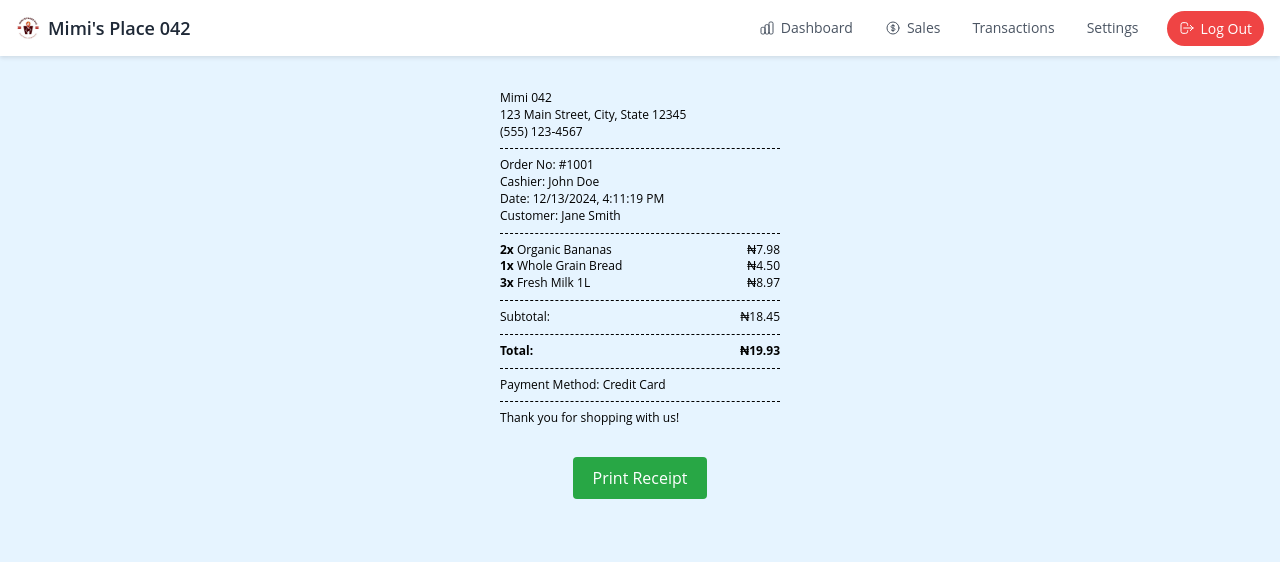
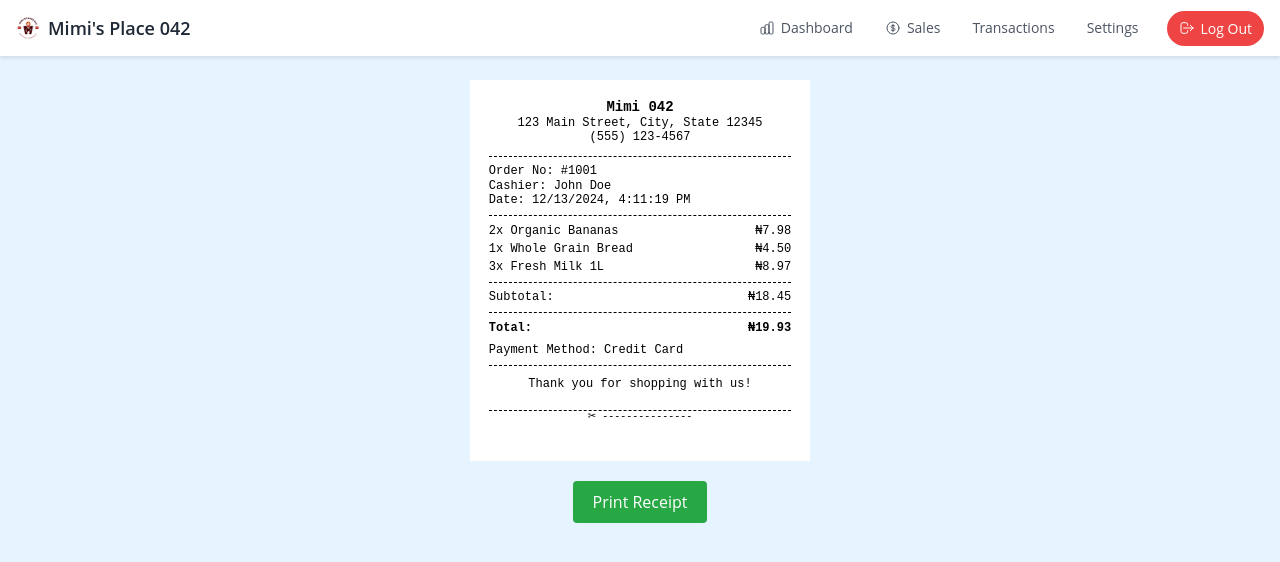
Before and after one commit to ogbochinedu/POS, a React (Vite) app: page /#/receipt in a window 1280 px wide. Shown: the top 562 px of the page. Built offline with nearby package versions, Linux system fonts and the light colour scheme; what pouchdb would draw is missing.

Commit message:
TRY PRINT

```diff
--- a/src/ui/components/print/receipt.jsx
+++ b/src/ui/components/print/receipt.jsx
@@ -193,6 +193,260 @@
 
 // export default Receipt;
 
+// import React, { useRef, useEffect } from 'react';
+
+// const Receipt = ({
+//   businessName,
+//   address,
+//   phoneNumber,
+//   orderNumber,
+//   cashierName,
+//   items,
+//   subtotal,
+//   tax,
+//   total,
+//   paymentMethod,
+//   dateTime,
+//   customerName = '',
+//   customMessage = 'Thank you for your patronage!',
+//   change
+// }) => {
+//   const receiptRef = useRef(null);
+
+//   useEffect(() => {
+//     // Set up event listener when component mounts
+//     if (window.electronAPI?.onFromMain) {
+//       window.electronAPI.onFromMain('reply-from-main', handlePrintResponse);
+//     }
+
+//     // Cleanup listener when component unmounts
+//     return () => {
+//       if (window.electronAPI?.onFromMain) {
+//         window.electronAPI.onFromMain('reply-from-main', null);
+//       }
+//     };
+//   }, []);
+
+//   const handlePrintResponse = (data) => {
+//     console.log('Print response:', data);
+//   };
+
+//   const handlePrint = () => {
+//     console.log('Initiating print...');
+//     if (window.electronAPI?.print) {
+//       const printContent = receiptRef.current.innerHTML;
+//       const printData = `
+//         <!DOCTYPE html>
+//         <html>
+//           <head>
+//             <meta charset="utf-8">
+//             <title>Receipt</title>
+//             <style>
+//               @page {
+//                 margin: 0;
+//                 size: 80mm auto; /* Standard thermal paper width */
+//               }
+
+//               body {
+//                 font-family: 'Courier New', monospace;
+//                 margin: 0;
+//                 padding: 0;
+//                 background-color: white;
+//                 color: black;
+//                 width: 80mm;
+//               }
+
+//               .receipt {
+//                 width: 72mm; /* Account for margins */
+//                 padding: 3mm;
+//                 font-size: 12pt;
+//                 line-height: 1.2;
+//               }
+
+//               /* Header Styles */
+//               .business-header {
+//                 text-align: center;
+//                 margin-bottom: 3mm;
+//               }
+
+//               .business-name {
+//                 font-size: 14pt;
+//                 font-weight: bold;
+//                 margin-bottom: 1mm;
+//               }
+
+//               /* Divider Line */
+//               .divider {
+//                 border-top: 1px dashed black;
+//                 margin: 2mm 0;
+//                 clear: both;
+//               }
+
+//               /* Item Layout */
+//               .item {
+//                 display: flex;
+//                 justify-content: space-between;
+//                 margin: 1mm 0;
+//               }
+
+//               .item-left {
+//                 flex: 1;
+//                 text-align: left;
+//                 padding-right: 2mm;
+//               }
+
+//               .item-right {
+//                 width: 20mm;
+//                 text-align: right;
+//               }
+
+//               /* Totals Section */
+//               .bold {
+//                 font-weight: bold;
+//               }
+
+//               .total-section {
+//                 margin: 2mm 0;
+//               }
+
+//               /* Footer */
+//               .footer {
+//                 text-align: center;
+//                 margin-top: 3mm;
+//                 font-size: 10pt;
+//               }
+
+//               /* Cut Line */
+//               .cut-line {
+//                 border-bottom: 1px dashed black;
+//                 margin: 5mm 0;
+//                 position: relative;
+//               }
+
+//               .cut-line::before {
+//                 content: "✂ ---------------";
+//                 position: absolute;
+//                 left: 0;
+//                 right: 0;
+//                 text-align: center;
+//                 color: black;
+//                 font-size: 8pt;
+//               }
+
+//               /* Ensure proper text wrapping */
+//               * {
+//                 white-space: pre-line;
+//                 word-wrap: break-word;
+//               }
+//             </style>
+//           </head>
+//           <body>
+//             ${printContent}
+//           </body>
+//         </html>
+//       `;
+
+//       try {
+//         window.electronAPI.print('print-request', printData);
+//       } catch (error) {
+//         console.error('Print error:', error);
+//       }
+//     } else {
+//       console.error('Electron API is not available');
+//     }
+//   };
+
+//   const renderLineItem = (item) => {
+//     const itemTotal = (item.price * item.quantity).toFixed(2);
+//     return (
+//       <div className="item">
+//         <div className="item-left">
+//           <span className="bold">{item.quantity}x </span>
+//           {item.name}
+//         </div>
+//         <div className="item-right">₦{itemTotal}</div>
+//       </div>
+//     );
+//   };
+
+//   return (
+//     <div>
+//       <div ref={receiptRef} className="receipt">
+//         <div className="business-header">
+//           <div className="business-name">{businessName}</div>
+//           <div>{address}</div>
+//           <div>{phoneNumber}</div>
+//         </div>
+
+//         <div className="divider" />
+
+//         <div>
+//           <div>Order No: #{orderNumber}</div>
+//           <div>Cashier: {cashierName}</div>
+//           <div>Date: {dateTime}</div>
+//           {customerName && <div>Customer: {customerName}</div>}
+//         </div>
+
+//         <div className="divider" />
+
+//         <div className="items-section">
+//           {items.map((item, index) => (
+//             <div key={index}>{renderLineItem(item)}</div>
+//           ))}
+//         </div>
+
+//         <div className="divider" />
+
+//         <div className="total-section">
+//           <div className="item">
+//             <span>Subtotal:</span>
+//             <span className="item-right">₦{subtotal.toFixed(2)}</span>
+//           </div>
+
+//           <div className="divider" />
+
+//           <div className="item bold">
+//             <span>Total:</span>
+//             <span className="item-right">₦{total.toFixed(2)}</span>
+//           </div>
+//         </div>
+
+//         <div className="divider" />
+
+//         <div>
+//           <div>Payment Method: {paymentMethod}</div>
+//           {change > 0 && <div>Change: ₦{change.toFixed(2)}</div>}
+//         </div>
+
+//         <div className="divider" />
+
+//         <div className="footer">
+//           {customMessage}
+//           <div className="cut-line" />
+//         </div>
+//       </div>
+
+//       <button
+//         onClick={handlePrint}
+//         style={{
+//           padding: '10px 20px',
+//           backgroundColor: '#28a745',
+//           color: 'white',
+//           border: 'none',
+//           borderRadius: '4px',
+//           cursor: 'pointer',
+//           display: 'block',
+//           margin: '20px auto'
+//         }}
+//       >
+//         Print Receipt
+//       </button>
+//     </div>
+//   );
+// };
+
+// export default Receipt;
+
 import React, { useRef, useEffect } from 'react';
 
 const Receipt = ({
@@ -214,143 +468,23 @@ const Receipt = ({
   const receiptRef = useRef(null);
 
   useEffect(() => {
-    // Set up event listener when component mounts
     if (window.electronAPI?.onFromMain) {
-      window.electronAPI.onFromMain('reply-from-main', handlePrintResponse);
+      window.electronAPI.onFromMain('reply-from-main', (data) => {
+        console.log('Print status:', data);
+      });
     }
-
-    // Cleanup listener when component unmounts
-    return () => {
-      if (window.electronAPI?.onFromMain) {
-        window.electronAPI.onFromMain('reply-from-main', null);
-      }
-    };
   }, []);
 
-  const handlePrintResponse = (data) => {
-    console.log('Print response:', data);
-  };
-
   const handlePrint = () => {
-    console.log('Initiating print...');
     if (window.electronAPI?.print) {
       const printContent = receiptRef.current.innerHTML;
       const printData = `
-        <!DOCTYPE html>
-        <html>
-          <head>
-            <meta charset="utf-8">
-            <title>Receipt</title>
-            <style>
-              @page {
-                margin: 0;
-                size: 80mm auto; /* Standard thermal paper width */
-              }
-
-              body {
-                font-family: 'Courier New', monospace;
-                margin: 0;
-                padding: 0;
-                background-color: white;
-                color: black;
-                width: 80mm;
-              }
-
-              .receipt {
-                width: 72mm; /* Account for margins */
-                padding: 3mm;
-                font-size: 12pt;
-                line-height: 1.2;
-              }
-
-              /* Header Styles */
-              .business-header {
-                text-align: center;
-                margin-bottom: 3mm;
-              }
-
-              .business-name {
-                font-size: 14pt;
-                font-weight: bold;
-                margin-bottom: 1mm;
-              }
-
-              /* Divider Line */
-              .divider {
-                border-top: 1px dashed black;
-                margin: 2mm 0;
-                clear: both;
-              }
-
-              /* Item Layout */
-              .item {
-                display: flex;
-                justify-content: space-between;
-                margin: 1mm 0;
-              }
-
-              .item-left {
-                flex: 1;
-                text-align: left;
-                padding-right: 2mm;
-              }
-
-              .item-right {
-                width: 20mm;
-                text-align: right;
-              }
-
-              /* Totals Section */
-              .bold {
-                font-weight: bold;
-              }
-
-              .total-section {
-                margin: 2mm 0;
-              }
-
-              /* Footer */
-              .footer {
-                text-align: center;
-                margin-top: 3mm;
-                font-size: 10pt;
-              }
-
-              /* Cut Line */
-              .cut-line {
-                border-bottom: 1px dashed black;
-                margin: 5mm 0;
-                position: relative;
-              }
-
-              .cut-line::before {
-                content: "✂ ---------------";
-                position: absolute;
-                left: 0;
-                right: 0;
-                text-align: center;
-                color: black;
-                font-size: 8pt;
-              }
-
-              /* Ensure proper text wrapping */
-              * {
-                white-space: pre-line;
-                word-wrap: break-word;
-              }
-            </style>
-          </head>
-          <body>
+        <div style="width: 100%; max-width: 80mm;">
           ${printContent}
-          </body>
-        </html>
+        </div>
       `;
 
-      try {
       window.electronAPI.print('print-request', printData);
-      } catch (error) {
-        console.error('Print error:', error);
-      }
     } else {
       console.error('Electron API is not available');
     }
@@ -360,69 +494,103 @@ const Receipt = ({
     const itemTotal = (item.price * item.quantity).toFixed(2);
     return (
       <div className="item">
-        <div className="item-left">
-          <span className="bold">{item.quantity}x </span>
-          {item.name}
-        </div>
-        <div className="item-right">₦{itemTotal}</div>
+        <span>{item.quantity}x {item.name}</span>
+        <span>₦{itemTotal}</span>
       </div>
     );
   };
 
   return (
     <div>
-      <div ref={receiptRef} className="receipt">
-        <div className="business-header">
-          <div className="business-name">{businessName}</div>
+      <div ref={receiptRef} style={{
+        fontFamily: 'Courier New, monospace',
+        fontSize: '12px',
+        lineHeight: '1.2',
+        width: '100%',
+        maxWidth: '80mm',
+        padding: '5mm',
+        margin: '0 auto',
+        backgroundColor: 'white',
+        color: 'black'
+      }}>
+        {/* Business Info */}
+        <div style={{ textAlign: 'center', marginBottom: '3mm' }}>
+          <div style={{ fontWeight: 'bold', fontSize: '14px' }}>{businessName}</div>
           <div>{address}</div>
           <div>{phoneNumber}</div>
         </div>
 
-        <div className="divider" />
+        <div style={{ borderTop: '1px dashed black', margin: '2mm 0' }} />
 
-        <div>
+        {/* Order Info */}
+        <div style={{ marginBottom: '2mm' }}>
           <div>Order No: #{orderNumber}</div>
           <div>Cashier: {cashierName}</div>
           <div>Date: {dateTime}</div>
-          {customerName && <div>Customer: {customerName}</div>}
         </div>
 
-        <div className="divider" />
+        <div style={{ borderTop: '1px dashed black', margin: '2mm 0' }} />
 
-        <div className="items-section">
+        {/* Items */}
+        <div style={{ marginBottom: '2mm' }}>
           {items.map((item, index) => (
-            <div key={index}>{renderLineItem(item)}</div>
+            <div key={index} style={{
+              display: 'flex',
+              justifyContent: 'space-between',
+              marginBottom: '1mm'
+            }}>
+              <span>{item.quantity}x {item.name}</span>
+              <span>₦{(item.price * item.quantity).toFixed(2)}</span>
+            </div>
           ))}
         </div>
 
-        <div className="divider" />
+        <div style={{ borderTop: '1px dashed black', margin: '2mm 0' }} />
 
-        <div className="total-section">
-          <div className="item">
+        {/* Totals */}
+        <div style={{
+          display: 'flex',
+          justifyContent: 'space-between',
+          marginBottom: '1mm'
+        }}>
           <span>Subtotal:</span>
-            <span className="item-right">₦{subtotal.toFixed(2)}</span>
+          <span>₦{subtotal.toFixed(2)}</span>
         </div>
 
-          <div className="divider" />
+        <div style={{ borderTop: '1px dashed black', margin: '2mm 0' }} />
 
-          <div className="item bold">
+        <div style={{
+          display: 'flex',
+          justifyContent: 'space-between',
+          fontWeight: 'bold',
+          marginBottom: '2mm'
+        }}>
           <span>Total:</span>
-            <span className="item-right">₦{total.toFixed(2)}</span>
-          </div>
+          <span>₦{total.toFixed(2)}</span>
         </div>
 
-        <div className="divider" />
-
-        <div>
+        {/* Payment Info */}
+        <div style={{ marginBottom: '2mm' }}>
           <div>Payment Method: {paymentMethod}</div>
-          {change > 0 && <div>Change: ₦{change.toFixed(2)}</div>}
+          {change > 0 && <div>Change: ₦{change}</div>}
         </div>
 
-        <div className="divider" />
+        <div style={{ borderTop: '1px dashed black', margin: '2mm 0' }} />
 
-        <div className="footer">
+        {/* Footer */}
+        <div style={{ textAlign: 'center', marginTop: '3mm' }}>
           {customMessage}
-          <div className="cut-line" />
+        </div>
+
+        {/* Cut line indicator */}
+        <div style={{
+          borderTop: '1px dashed black',
+          margin: '5mm 0',
+          position: 'relative',
+          textAlign: 'center',
+          fontSize: '10px'
+        }}>
+          ✂ ---------------
         </div>
       </div>
 
```
Also changed, not shown: dist-electron/main.js (+59 -13 lines), src/electron/main.js (+60 -13 lines). Lines whose indentation alone changed are shown as unchanged.
